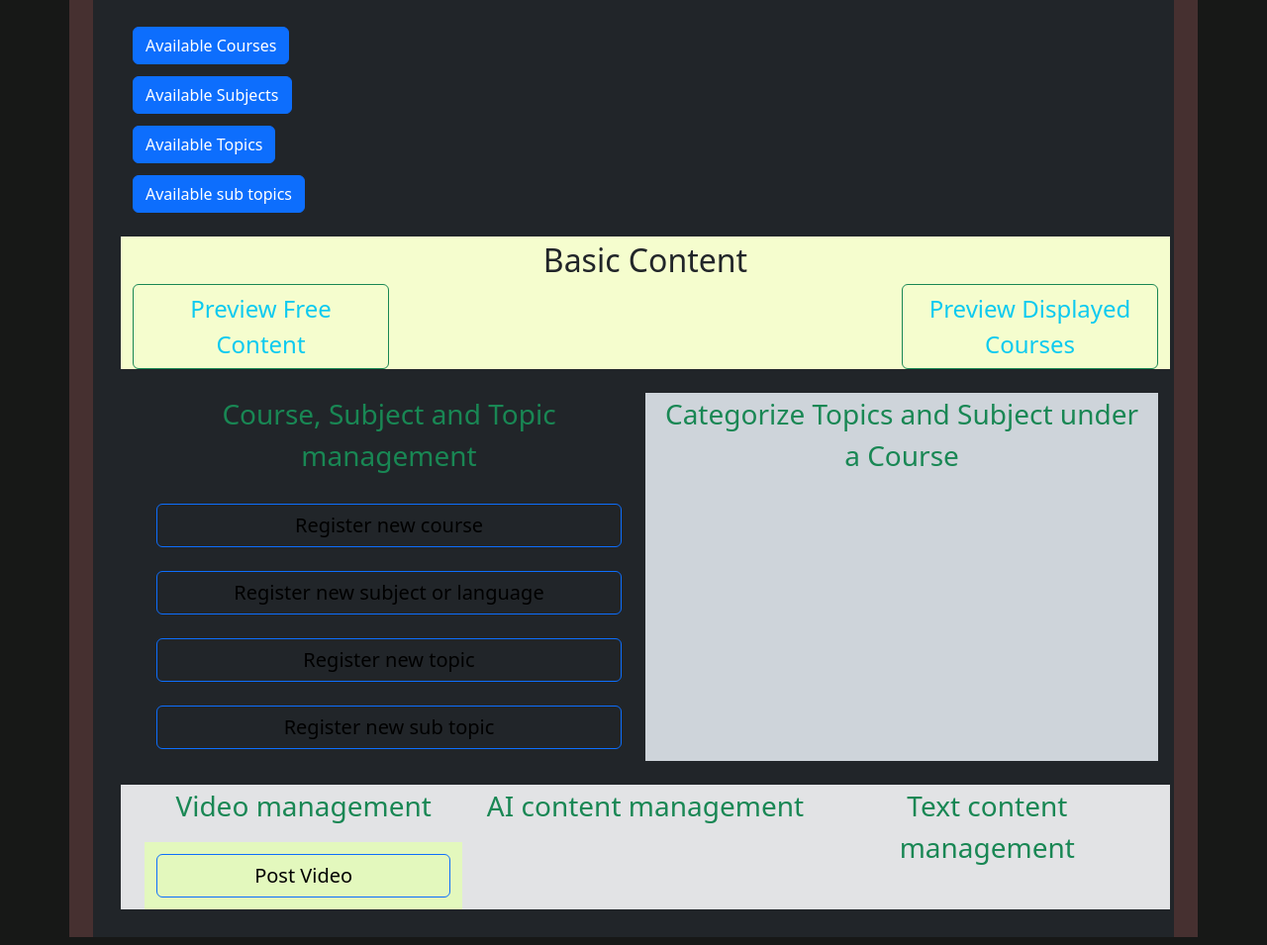
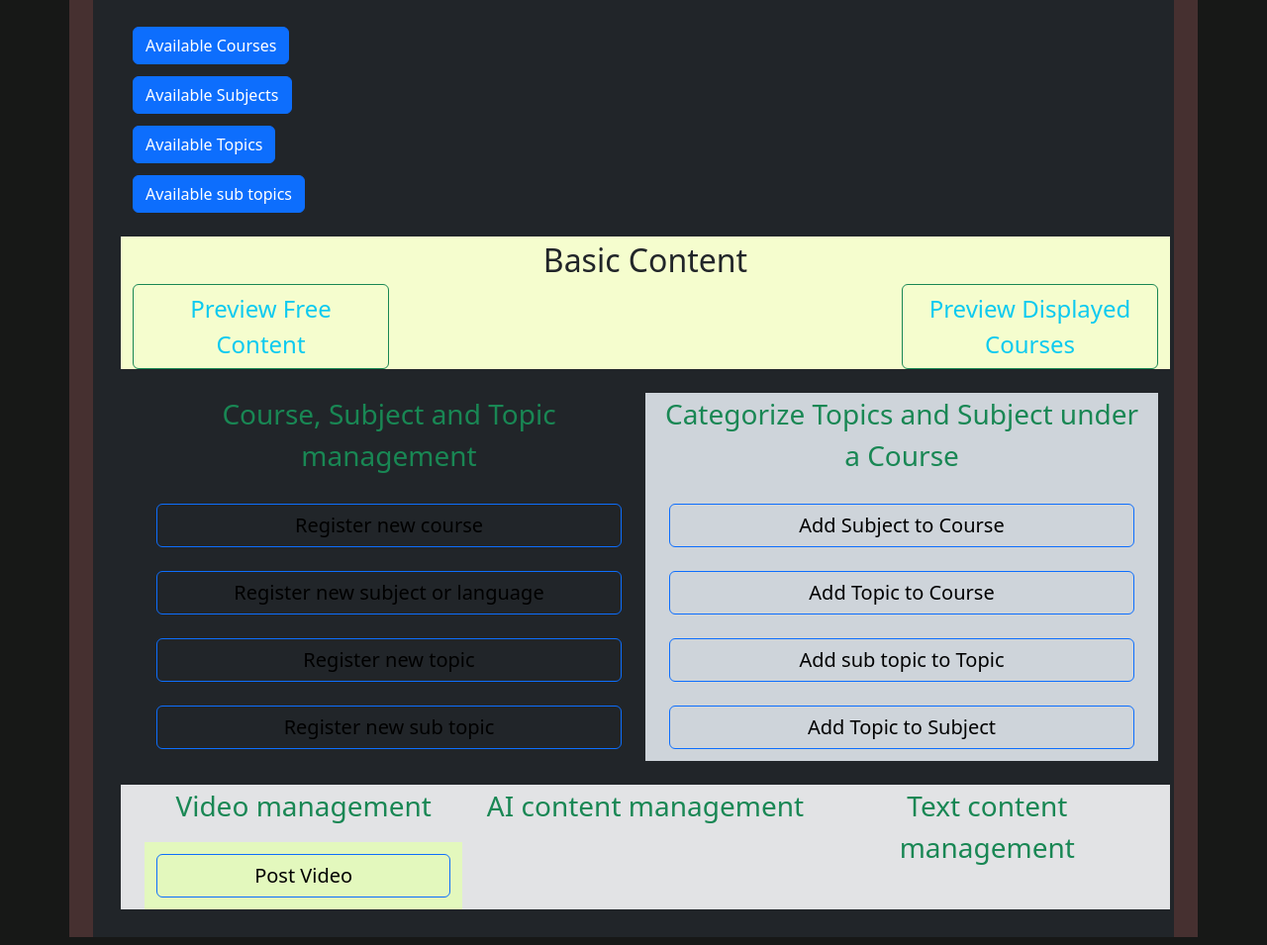
Before and after one commit to Mumin8/SKILdemy, a Flask app: page /index in a window 1280 px wide. Shown: the part 65-1020 px from the top of the page at 99% size. Run offline with Flask 3, Linux system fonts and the light colour scheme; some libraries are stand-ins or nearby versions.

Commit message:
modified

```diff
--- a/learning_platform/_helpers.py
+++ b/learning_platform/_helpers.py
@@ -12,17 +12,21 @@ def get_db():
     if db is None:
         db = g._database = mongo.db
     return db
+
+
 db = LocalProxy(get_db)
 
 
 ALLOWED_EXTENSIONS = {'mp4'}
+
+
 def acceptable(filename):
     return '.' in filename and \
            filename.rsplit('.', 1)[1].lower() in ALLOWED_EXTENSIONS
 
 
 def find_missing_vid(vid_list):
-    set_values = {1,2,3,4}
+    set_values = {1, 2, 3, 4}
     print('did you get called')
     my_list = []
     for v_item in vid_list:
@@ -35,7 +39,7 @@ def find_missing_vid(vid_list):
 
 
 def hash_filename(filename):
-    file_ext = '.' +  filename.rsplit('.', 1)[1].lower()
+    file_ext = '.' + filename.rsplit('.', 1)[1].lower()
     random_name = secrets.token_hex(16)
     return f'{random_name}{file_ext}'
 
@@ -53,10 +57,10 @@ def all_vids():
     # clear_all_vids_list()
     video_ = db.python_videos.find(
         {
-        "$and": [
-            {"course": course},
-             {"topic": topic}
-        ]
+            "$and": [
+                {"course": course},
+                {"topic": topic}
+            ]
         }
     )
     return list(video_)
@@ -65,13 +69,16 @@ def all_vids():
 def insertone(_dict):
     db.student_shared_videos.insert_one(_dict)
 
+
 def upload_s3vid(uploaded_file, filename):
     s3_client = boto3.client("s3",
-                              aws_access_key_id=os.getenv("AWS_ACCESS_KEY_ID"),
-                              aws_secret_access_key=os.getenv("AWS_SECRET_ACCESS_KEY"),
-                              region_name='us-east-1'
-                              )
-    s3_client.upload_fileobj(uploaded_file, os.getenv("AWS_STORAGE_BUCKET_NAME"), filename)
+                             aws_access_key_id=os.getenv("AWS_ACCESS_KEY_ID"),
+                             aws_secret_access_key=os.getenv(
+                                 "AWS_SECRET_ACCESS_KEY"),
+                             region_name='us-east-1'
+                             )
+    s3_client.upload_fileobj(uploaded_file, os.getenv(
+        "AWS_STORAGE_BUCKET_NAME"), filename)
 
     return 'it worked'
 
@@ -88,7 +95,7 @@ def course_topic(course):
 
     c_dict = {}
     c_dict[course.name] = [[t.name, course.id, t.id]
-                                   for topics in course.topics for t in topics.sub_topics]
+                           for topics in course.topics for t in topics.sub_topics]
 
     return c_dict
 
@@ -101,13 +108,11 @@ def read_content(course, topic):
 
     content_ = db.text_display.find(
         {
-        "$and": [
-            {"course": "python Complete Beginners"},
-             {"topic": "Basic operators"}
-        ]
+            "$and": [
+                {"course": course},
+                {"topic": topic}
+            ]
         }
     )
 
     return list(content_)[0]['desc']
-    # else:
-    #     return 'Nothing published for this topic'
--- a/learning_platform/templates/admin/index.html
+++ b/learning_platform/templates/admin/index.html
@@ -99,9 +99,29 @@
                     Categorize Topics and Subject under a Course
                 </p>
                 <div style="display: flex; flex-direction: column;">
+                    <div class="row align-items-start btn btn-outline-primary fs-5">
+                        <a href="{{ url_for('admin.add_sc')}}" class="" id="admin">
+                            Add Subject to Course
+                        </a>
+                    </div>
 
+                    <div class="row align-items-start btn btn-outline-primary fs-5">
+                        <a href="{{ url_for('admin.add_tc')}}" class="" id="admin">
+                            Add Topic to Course
+                        </a>
+                    </div>
 
+                    <div class="row align-items-start btn btn-outline-primary fs-5">
+                        <a href="{{ url_for('admin.add_subtt')}}" class="" id="admin">
+                            Add sub topic to Topic
+                        </a>
+                    </div>
 
+                    <div class="row align-items-start btn btn-outline-primary fs-5">
+                        <a href="{{ url_for('admin.add_topic_to_subject')}}" class="" id="admin">
+                            Add Topic to Subject
+                        </a>
+                    </div>
 
 
                 </div>
--- a/learning_platform/templates/user/learn_page.html
+++ b/learning_platform/templates/user/learn_page.html
@@ -15,7 +15,6 @@
 
                 <div class="col">
                     <p class=""><h1 class="btn btn-secondary fs-2 ">{{fk}}</h1></p>
-                    <a href="{{ url_for('users.topic_by_course', course_id=1, topic_id=2) }}">try</a>
 
                     <ul>
 
--- a/learning_platform/views/admin.py
+++ b/learning_platform/views/admin.py
@@ -11,6 +11,54 @@ admin_bp = Blueprint(
 
 
 v_id = []
+
+
+def validate_topic_for_subject(subject_id, topic_id):
+    subject = Subject.query.get(subject_id)
+    for t in subject.topics:
+        if t.id == int(topic_id):
+            return False
+    return True
+
+
+def validate_subtopic_for_topic(course_id, topic_id):
+    '''
+    validate_topic:
+        this ensures there is no topic with the same name
+    '''
+
+    topics = Topic.query.get(course_id)
+    for t in topics.sub_topics:
+        if t.id == int(topic_id):
+            return False
+    return True
+
+
+def validate_topic_for_course(course_id, topic_id):
+    '''
+    validate_topic:
+        this ensures there is no topic with the same name
+    '''
+
+    course = Course.query.get(course_id)
+    for t in course.topics:
+        if t.id == int(topic_id):
+            return False
+    return True
+
+def validate_subject(course_id, subject_id):
+    '''
+    validate_subject:
+        this ensures there is no subject with the same name
+
+    return
+            True if no such subject exists and False otherwise
+    '''
+    course = Course.query.get(course_id)
+    for s in course.subjects:
+        if s.id == int(subject_id):
+            return False
+    return True
 
 
 def validate_list():
@@ -212,3 +260,115 @@ def sts_avail():
     '''
     cst = SubTopic.query.all()
     return render_template('admin/index.html', cst=cst)
+
+@admin_bp.route('/add_tc', methods=['GET', 'POST'])
+def add_tc():
+    '''
+    add_tc:
+        this will add a particular topic to a particular course
+    '''
+    courses = Course.query.all()
+    topics = Topic.query.all()
+    if request.method == "POST":
+        course_id = request.form.get('course_id')
+        topic_id = request.form.get('topic_id')
+        topic = Topic.query.get(topic_id)
+        status = validate_topic_for_course(course_id, topic_id)
+        if status:
+            course = Course.query.get(course_id)
+            course.topics.append(topic)
+            db.session.commit()
+            flash(f'added {topic} to {course}', category='success')
+            return render_template('content_management/topic_to_course.html', courses=courses, topics=topics)
+        else:
+            flash('the topic is associated with this course', category='info')
+            return render_template('content_management/topic_to_course.html', courses=courses, topics=topics)
+
+    return render_template('content_management/topic_to_course.html', courses=courses, topics=topics)
+
+
+
+
+@admin_bp.route('/add_sc', methods=['GET', 'POST'])
+def add_sc():
+    '''
+    add_sc:
+        this will add a particular subject to a particular course
+    '''
+    courses = Course.query.all()
+    subjects = Subject.query.all()
+    if request.method == "POST":
+        course_id = request.form.get('course_id')
+        subject_id = request.form.get('subject_id')
+        subject = Subject.query.get(subject_id)
+        course = Course.query.get(course_id)
+        status = validate_subject(course_id, subject_id)
+        if status:
+            course = Course.query.get(course_id)
+            course.subjects.append(subject)
+            db.session.commit()
+            flash(f'successfully added {subject} to {course}', category='success')
+            return render_template('content_management/subject_to_course.html', courses=courses, subjects=subjects)
+        else:
+            flash('this subject is associated with this course already',
+                  category='info')
+            return render_template('content_management/subject_to_course.html', courses=courses, subjects=subjects)
+
+    return render_template('content_management/subject_to_course.html', courses=courses, subjects=subjects)
+
+
+
+@admin_bp.route('/add_subtt', methods=['GET', 'POST'])
+def add_subtt():
+    '''
+    add_tc:
+        this will add a particular subtopic to a particular topi
+    '''
+
+    topics = Topic.query.all()
+    subtopics = SubTopic.query.all()
+    if request.method == "POST":
+        topic_id = request.form.get('topic_id')
+        subtopic_id = request.form.get('subtopic_id')
+        subtopic = SubTopic.query.get(subtopic_id)
+        status = validate_subtopic_for_topic(topic_id, subtopic_id)
+        if status:
+            topic = Topic.query.get(topic_id)
+            topic.sub_topics.append(subtopic)
+            db.session.commit()
+            flash(f'successfully added {subtopic} to {topic}')
+            return render_template('content_management/subtopic_to_topic.html', subtopics=subtopics, topics=topics)
+        else:
+            flash(f'the topic is associated with this course', category='warning')
+            return render_template('content_management/subtopic_to_topic.html', subtopics=subtopics, topics=topics)
+
+    return render_template('content_management/subtopic_to_topic.html', subtopics=subtopics, topics=topics)
+
+
+
+@admin_bp.route('/add_ts', methods=['GET', 'POST'])
+def add_topic_to_subject():
+    '''
+    add_tc:
+        this will add a particular topic to a particular subject
+    '''
+    subjects = Subject.query.all()
+    topics = Topic.query.all()
+    if request.method == "POST":
+        subject_id = request.form.get('subject_id')
+        topic_id = request.form.get('topic_id')
+
+        topic = Topic.query.get(topic_id)
+
+        status = validate_topic_for_subject(subject_id, topic_id)
+        if status:
+            subject = Subject.query.get(subject_id)
+            subject.topics.append(topic)
+            db.session.commit()
+            flash(f'successfully added {topic} to {subject}', category='success')
+            return render_template('content_management/topic_to_subject.html', subjects=subjects, topics=topics)
+        else:
+            flash('the topic is associated with this course', category='info')
+            return render_template('content_management/topic_to_subject.html', subjects=subjects, topics=topics)
+
+    return render_template('content_management/topic_to_subject.html', subjects=subjects, topics=topics)
```
Also changed, not shown: learning_platform/templates/content_management/subject_to_course.html (added, +65 -0 lines), learning_platform/templates/content_management/subtopic_to_topic.html (added, +65 -0 lines), learning_platform/templates/content_management/topic_to_course.html (added, +65 -0 lines), learning_platform/templates/content_management/topic_to_subject.html (added, +66 -0 lines), learning_platform/views/users.py (+8 -2 lines), instance/mydb.db.
